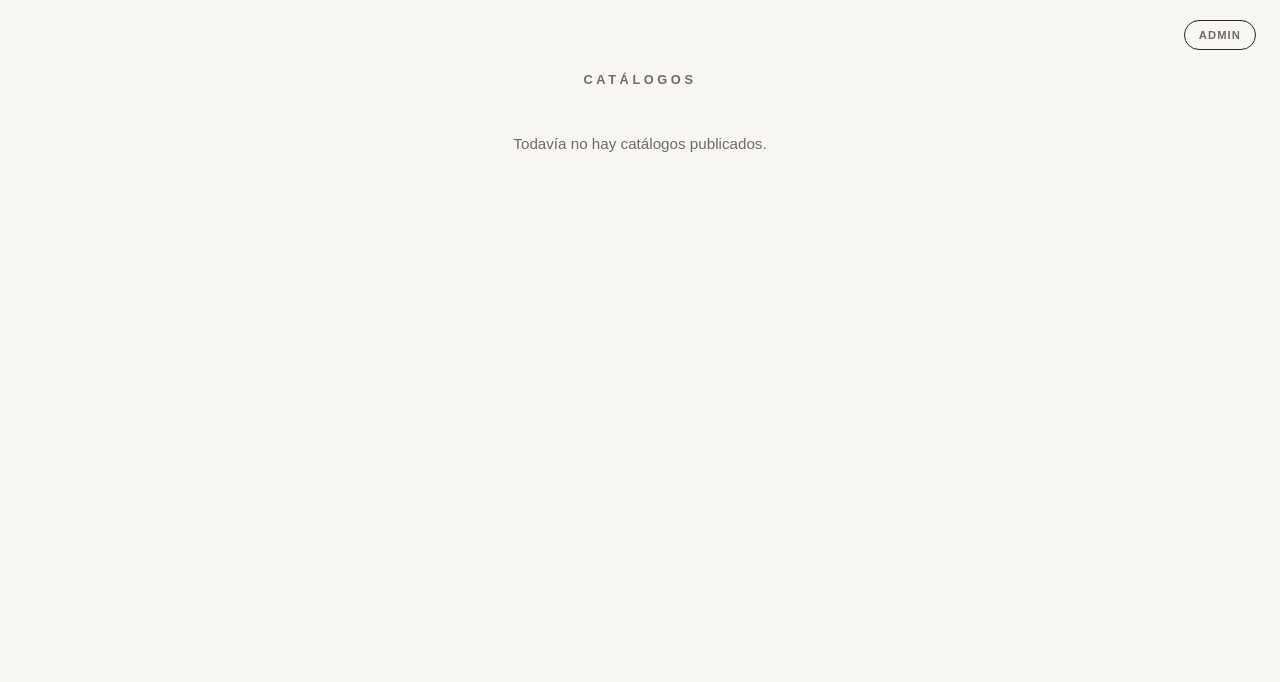
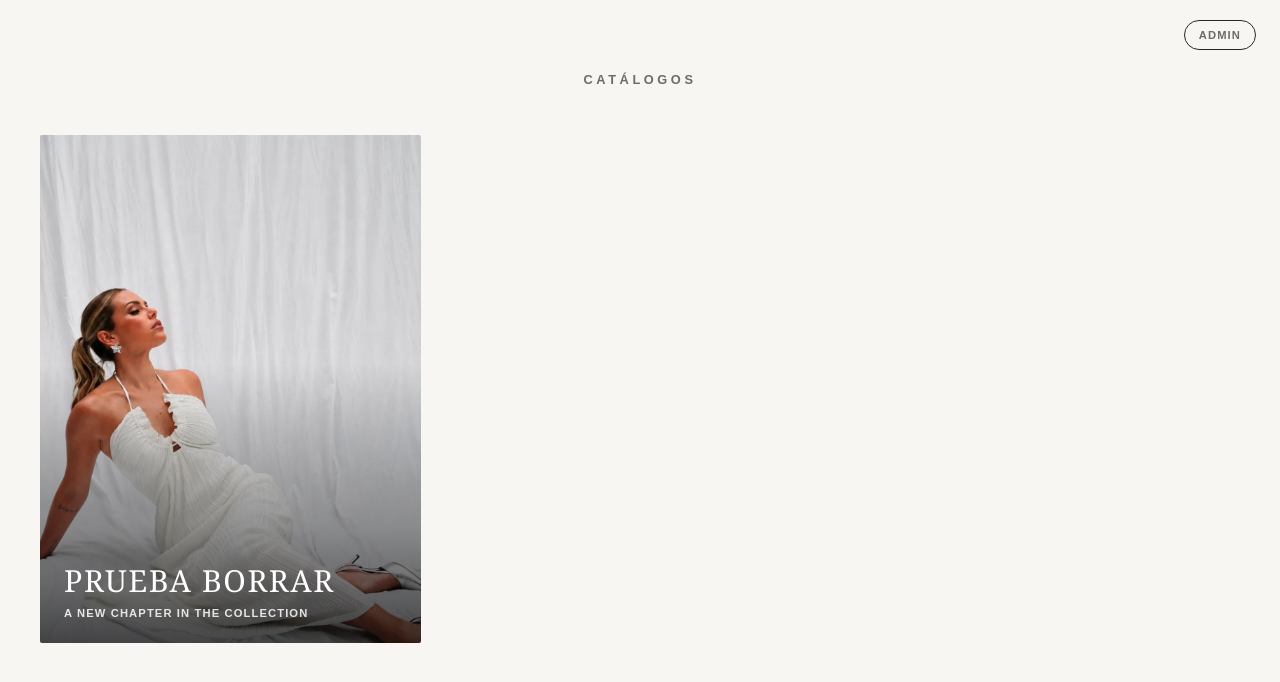
Before and after one commit to Alvaro-Jhair/page-catalogo, a Next.js app: page / in a window 1280 px wide. Shown: the top 682 px of the page. Built offline with nearby package versions, Linux system fonts and the light colour scheme.

Commit message:
catalog(prueba-borrar): crear catálogo desde el panel de administración

```diff
--- a/data/catalogs/index.ts
+++ b/data/catalogs/index.ts
@@ -6,7 +6,7 @@
 // agrega un catálogo desde el panel — no editar a mano el orden de
 // imports, se reescribe completo a partir de la lista de ids.
 
-
+import { catalogEntry as entry0 } from "./prueba-borrar";
 import type { CatalogEntry } from "../schema";
 
 // Tipado explícito (no `satisfies`) a propósito: con un registro
@@ -18,7 +18,7 @@ import type { CatalogEntry } from "../schema";
 // el último catálogo de un registro). Con la anotación explícita el
 // tipo es siempre `Record<string, CatalogEntry>`, vacío o no.
 export const catalogs: Record<string, CatalogEntry> = {
-
+  "prueba-borrar": entry0,
 };
 
 export type CatalogId = keyof typeof catalogs;
--- /dev/null
+++ b/data/catalogs/prueba-borrar.json
@@ -0,0 +1,143 @@
+{
+  "layoutId": "original",
+  "theme": {
+    "ink": "#2b1810",
+    "paper": "#f5ede4",
+    "line": "#3d2418",
+    "muted": "#8a7361",
+    "accent": "#c1652f",
+    "displayFont": "Didot, \"Bodoni MT\", \"Playfair Display\", serif",
+    "bodyFont": "Futura, \"Century Gothic\", sans-serif"
+  },
+  "blocks": [
+    {
+      "type": "cover",
+      "data": {
+        "title": "PRUEBA BORRAR",
+        "meta": [
+          "VOL. 01",
+          "2026",
+          "LOOKBOOK"
+        ],
+        "subtitle": "A NEW CHAPTER IN THE COLLECTION",
+        "bottomLine1": "PRUEBA BORRAR · 2026",
+        "bottomLine2": "Crafted for those who dare to stand out.",
+        "bgImage": "/imagenes/base-20260731-c6c17dd3.webp",
+        "pageNumber": 1
+      }
+    },
+    {
+      "type": "manifesto",
+      "data": {
+        "heading": "DESIGNED TO BE SEEN",
+        "paragraph": "Every piece in this collection is built on contrast — bold silhouettes, rich textures, and details made to turn heads. This is fashion with intention, made for the moments that matter.",
+        "bgImage": "/imagenes/base-20260731-b049bace.webp",
+        "pageNumber": 2
+      }
+    },
+    {
+      "type": "productHero",
+      "data": {
+        "id": "prueba-borrar",
+        "name": "PRUEBA BORRAR",
+        "type": "COLLECTION",
+        "bgImage": "/imagenes/base-20260731-a9b1d10c.webp",
+        "pageNumber": 3
+      }
+    },
+    {
+      "type": "chapterHero",
+      "data": {
+        "id": "colorway-1",
+        "pageNumber": 4,
+        "name": "PRUEBA BORRAR",
+        "label": "Colorway 1",
+        "bgImage": "/imagenes/base-20260731-6d30cbba.webp"
+      }
+    },
+    {
+      "type": "productDetail",
+      "data": {
+        "id": "colorway-1",
+        "pageNumber": 5,
+        "name": "PRUEBA BORRAR",
+        "type": "Colorway 1 PIECE",
+        "price": "S/ 000",
+        "description": [
+          "BOLD SILHOUETTE | STATEMENT DETAIL",
+          "SIGNATURE COLOURWAY"
+        ],
+        "collageLayout": "two",
+        "collageImages": [
+          {
+            "src": "/imagenes/base-20260731-6d30cbba.webp",
+            "alt": "PRUEBA BORRAR Colorway 1"
+          },
+          {
+            "src": "/imagenes/base-20260731-bcab6625.webp",
+            "alt": "PRUEBA BORRAR Colorway 1"
+          }
+        ],
+        "swatches": [
+          {
+            "label": "Colorway 1",
+            "type": "color",
+            "color": "#c1652f"
+          }
+        ]
+      }
+    },
+    {
+      "type": "chapterHero",
+      "data": {
+        "id": "colorway-2",
+        "pageNumber": 6,
+        "name": "PRUEBA BORRAR",
+        "label": "Colorway 2",
+        "bgImage": "/imagenes/base-20260731-3bf9ec09.webp"
+      }
+    },
+    {
+      "type": "productDetail",
+      "data": {
+        "id": "colorway-2",
+        "pageNumber": 7,
+        "name": "PRUEBA BORRAR",
+        "type": "Colorway 2 PIECE",
+        "price": "S/ 000",
+        "description": [
+          "RICH TEXTURE | SCULPTED FIT",
+          "AFTER-DARK COLOURWAY"
+        ],
+        "collageLayout": "two",
+        "collageImages": [
+          {
+            "src": "/imagenes/base-20260731-3bf9ec09.webp",
+            "alt": "PRUEBA BORRAR Colorway 2"
+          },
+          {
+            "src": "/imagenes/base-20260731-f3aa87fc.webp",
+            "alt": "PRUEBA BORRAR Colorway 2"
+          }
+        ],
+        "swatches": [
+          {
+            "label": "Colorway 2",
+            "type": "color",
+            "color": "#2b1810"
+          }
+        ]
+      }
+    },
+    {
+      "type": "closing",
+      "data": {
+        "title": "PRUEBA BORRAR",
+        "line1": "THE COLLECTION",
+        "line2": "Available now.",
+        "bgImage": "/imagenes/base-20260731-484498df.webp",
+        "pageNumber": 8
+      }
+    }
+  ]
+}
--- /dev/null
+++ b/data/catalogs/prueba-borrar.ts
@@ -0,0 +1,5 @@
+import { CatalogEntrySchema } from "../schema";
+import type { CatalogEntry } from "../schema";
+import data from "./prueba-borrar.json";
+
+export const catalogEntry: CatalogEntry = CatalogEntrySchema.parse(data);
```
